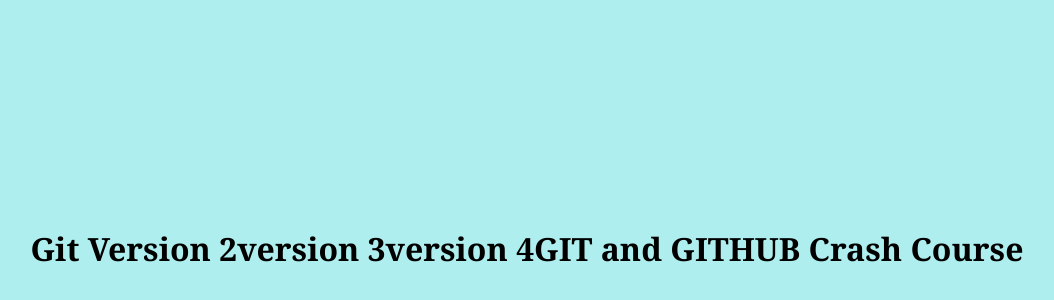
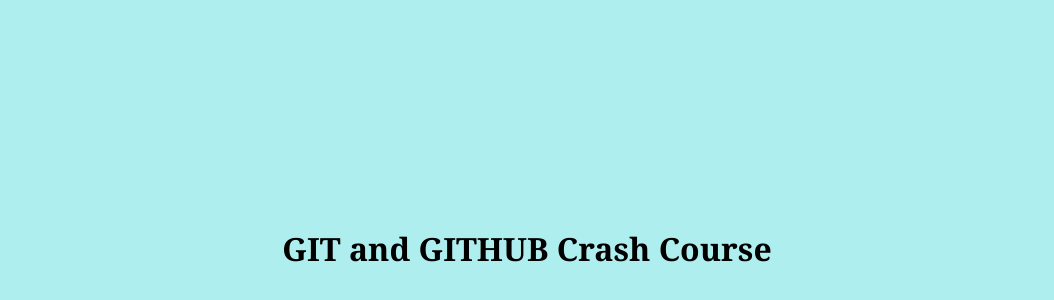
Before and after one commit to M-kalebu/sample-git, a plain HTML site: page index.html in a window 1280 px wide. Shown: the part 160-460 px from the top of the page, without its empty margins (113-1167 px from the left). Drawn offline with Linux system fonts and the light colour scheme.

Commit message:
Starting Asusal code

```diff
--- a/index.html
+++ b/index.html
@@ -7,9 +7,6 @@
     <link rel="stylesheet" href="./style.css">
 </head>
 <body>
-    <h1>Git Version 2</h1>
-    <h1>version 3</h1>
-    <h1>version 4</h1>
     <h1>GIT and GITHUB Crash Course</h1>
 </body>
 </html>
--- a/style.css
+++ b/style.css
@@ -8,7 +8,5 @@ body{
 
 h1{
     font-family: Georgia, 'Times New Roman', Times, serif;
-    /* New updated in version 2 */
-    /* New updated in version 4 */
 
 }
```
